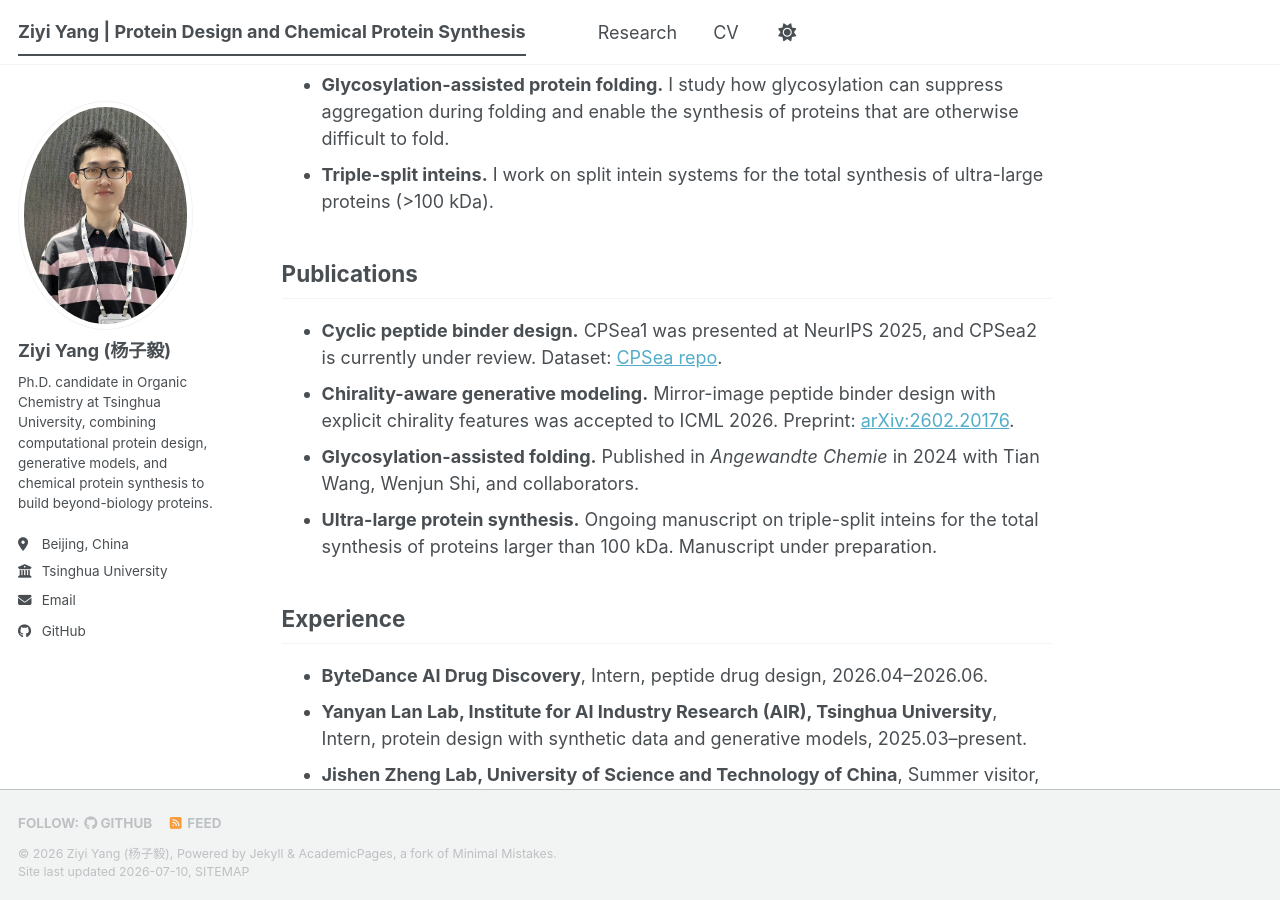
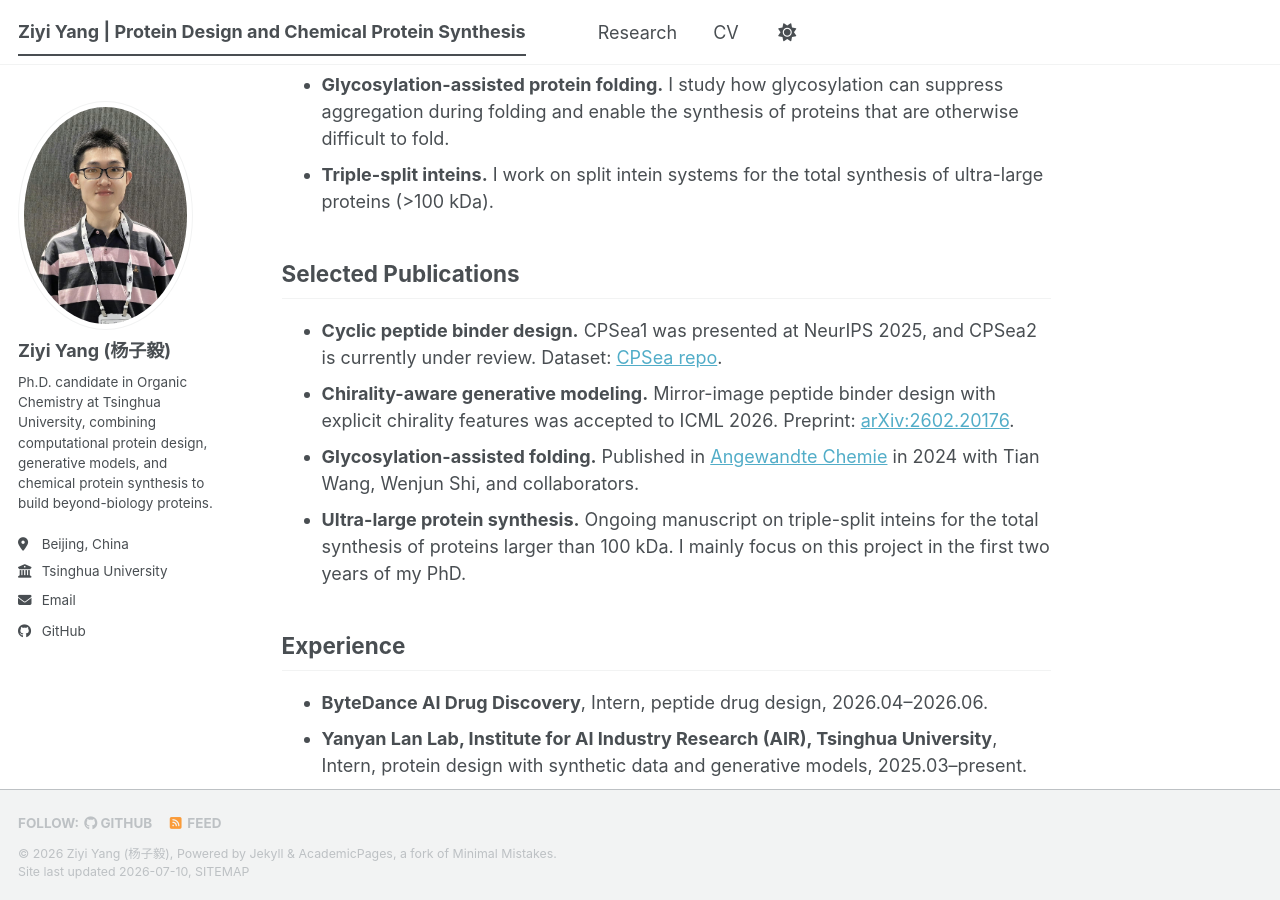
Before and after one commit to YZY010418/YZY010418.github.io, a Jekyll site: the page built from _pages/about.md, in a window 1280 px wide and 900 px high, scrolled down 1708 px. Built offline with Jekyll 4.4.1, drawn with Linux system fonts in a browser that asks for light colours; a style sheet for code colours, icons or effects is not loaded.

Commit message:
Update about.md

```diff
--- a/_pages/about.md
+++ b/_pages/about.md
@@ -41,12 +41,12 @@ Here is a summary of my previous research.
 * **Glycosylation-assisted protein folding.** I study how glycosylation can suppress aggregation during folding and enable the synthesis of proteins that are otherwise difficult to fold.
 * **Triple-split inteins.** I work on split intein systems for the total synthesis of ultra-large proteins (>100 kDa).
 
-## Publications
+## Selected Publications
 
 * **Cyclic peptide binder design.** CPSea1 was presented at NeurIPS 2025, and CPSea2 is currently under review. Dataset: [CPSea repo](https://github.com/YZY010418/CPSea).
 * **Chirality-aware generative modeling.** Mirror-image peptide binder design with explicit chirality features was accepted to ICML 2026. Preprint: [arXiv:2602.20176](https://arxiv.org/abs/2602.20176).
-* **Glycosylation-assisted folding.** Published in *Angewandte Chemie* in 2024 with Tian Wang, Wenjun Shi, and collaborators.
-* **Ultra-large protein synthesis.** Ongoing manuscript on triple-split inteins for the total synthesis of proteins larger than 100 kDa. Manuscript under preparation.
+* **Glycosylation-assisted folding.** Published in [Angewandte Chemie](https://onlinelibrary.wiley.com/doi/abs/10.1002/anie.202313640) in 2024 with Tian Wang, Wenjun Shi, and collaborators.
+* **Ultra-large protein synthesis.** Ongoing manuscript on triple-split inteins for the total synthesis of proteins larger than 100 kDa. I mainly focus on this project in the first two years of my PhD.
 
 ## Experience
 
```
